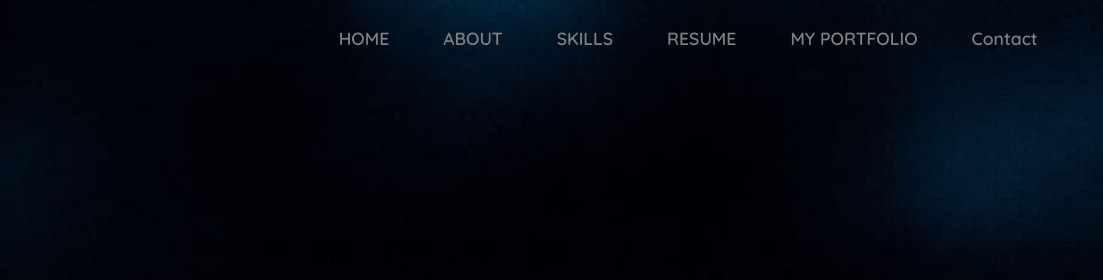
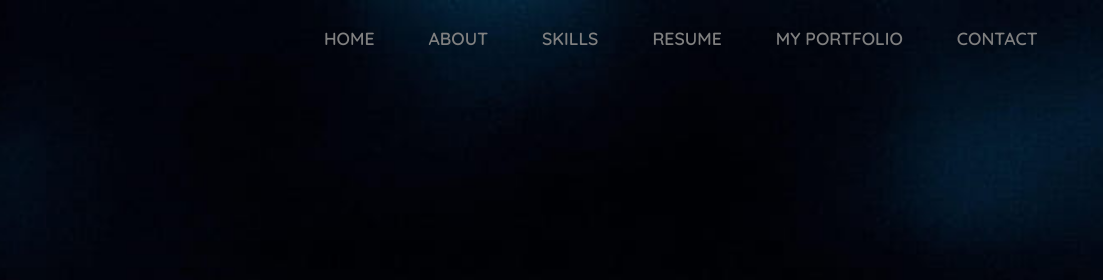
Before and after one commit to Escurel-Mae25/bryle-portfolio-.io, a plain HTML site: page index.html in a window 1280 px wide. Shown: the top 280 px of the page, 177-1280 px from the left. Drawn offline with nearby package versions, Linux system fonts and the light colour scheme.

Commit message:
user intialized git

```diff
--- a/index.html
+++ b/index.html
@@ -28,7 +28,7 @@
 			<li><a href="#skills">SKILLS</a></li>
 			<li><a href="#services">RESUME</a></li>
 			<li><a href="#portfolio">MY PORTFOLIO</a></li>
-			<li><a href="#contact">Contact</a></li>
+			<li><a href="#contact">CONTACT</a></li>
 		</ul>
 	</header>
 
```
